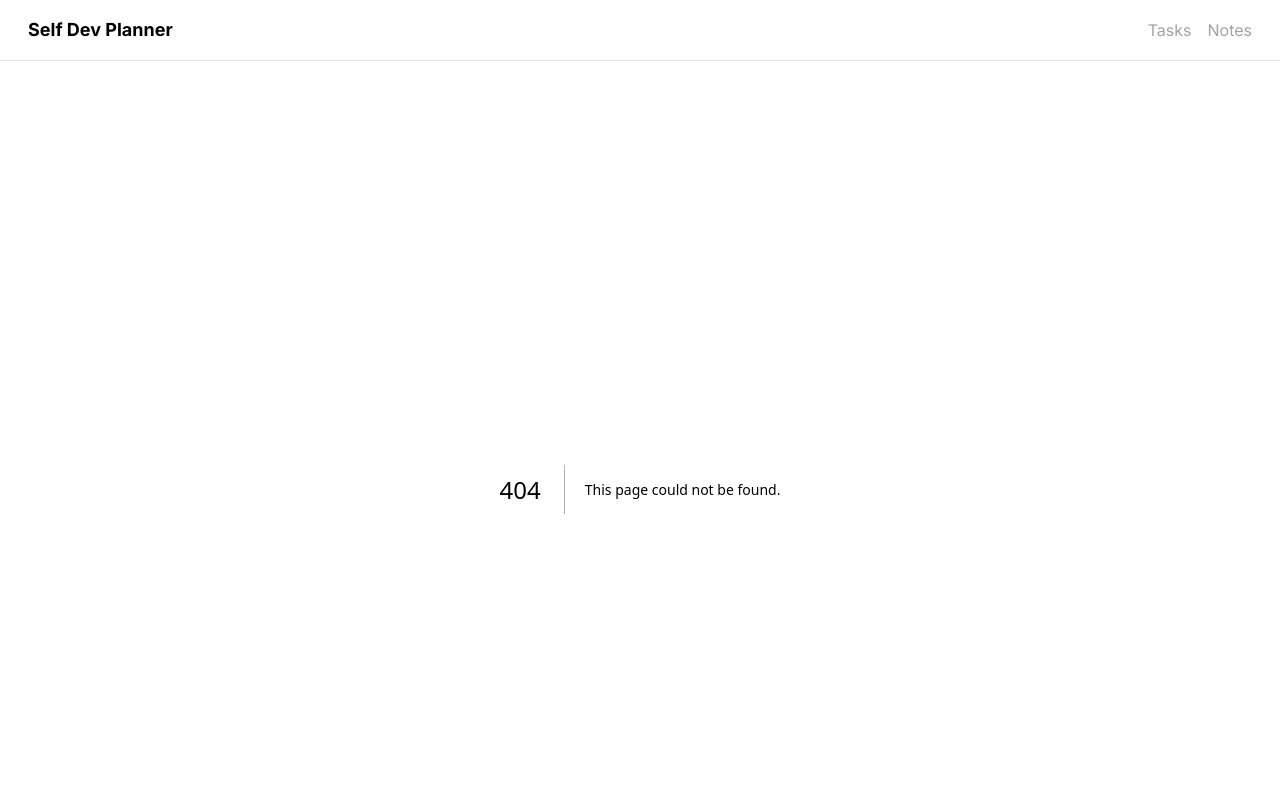
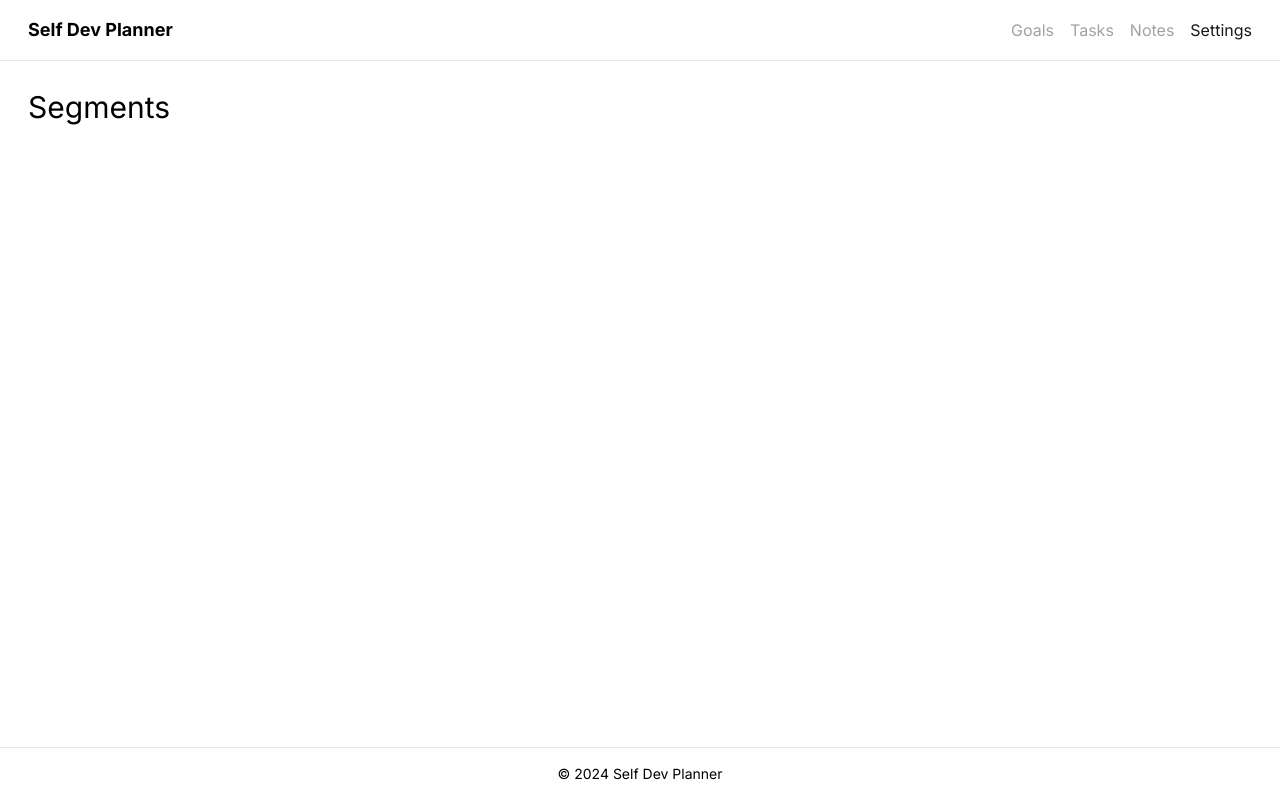
Before and after one commit to 13ogrammer/self-dev-planner, a Next.js app: page /settings/segments in a window 1280 px wide. Before the commit this address had no page. Shown: the top 800 px of the page. Built offline with nearby package versions, Linux system fonts and the light colour scheme.

Commit message:
Add potential other routes

```diff
--- /dev/null
+++ b/src/app/(plan)/goals/page.tsx
@@ -0,0 +1,7 @@
+export default function Goals() {
+  return (
+    <div>
+      <h1 className="text-3xl">Goals</h1>
+    </div>
+  );
+}
--- /dev/null
+++ b/src/app/(plan)/settings/segments/page.tsx
@@ -0,0 +1,7 @@
+export default function Segments() {
+  return (
+    <div>
+      <h1 className="text-3xl">Segments</h1>
+    </div>
+  );
+}
--- a/src/components/Header/Header.tsx
+++ b/src/components/Header/Header.tsx
@@ -4,8 +4,10 @@ import Link from "next/link";
 import { usePathname } from "next/navigation";
 
 const siteRoutes = [
+  { href: "/goals", label: "Goals" },
   { href: "/tasks", label: "Tasks" },
-  { href: "/notes", label: "Notes" }
+  { href: "/notes", label: "Notes" },
+  { href: "/settings/segments", label: "Settings" },
 ]
 
 export default function Header() {
```
